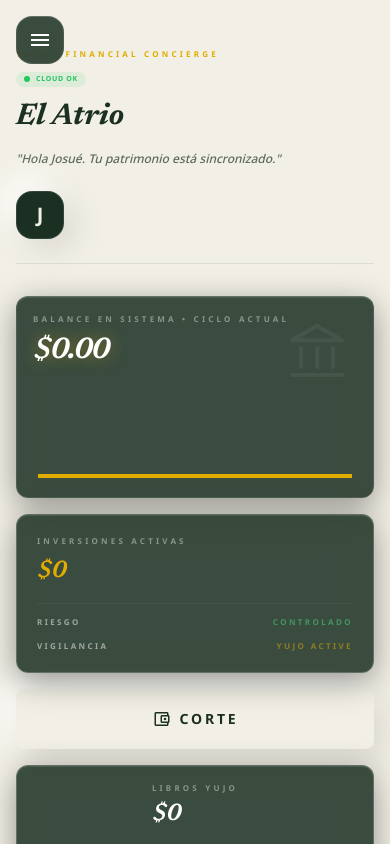
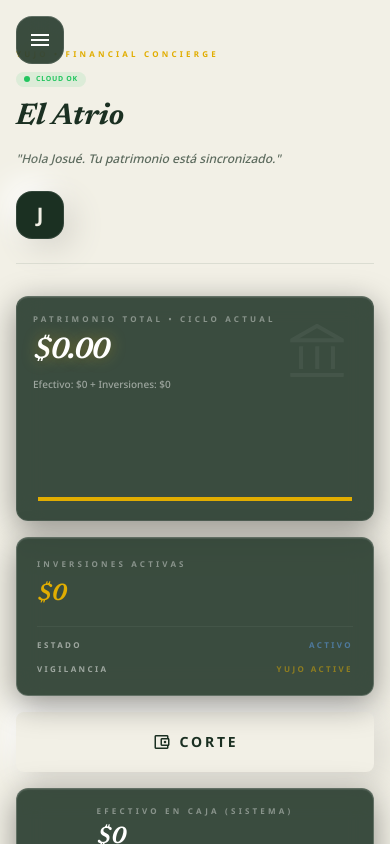
Before and after one commit to josue04mendez04-max/YuJoFintech, a React (Vite) app: page / in a window 390 px wide. Shown: the top 844 px of the page. Built offline with nearby package versions, Linux system fonts and the light colour scheme; no server answers; the database is empty.

Commit message:
Fix investment balance calculation to show total equity correctly
Co-authored-by: josue04mendez04-max <221754559+josue04mendez04-max@users.noreply.github.com>

```diff
--- a/App.tsx
+++ b/App.tsx
@@ -112,15 +112,18 @@ const App: React.FC = () => {
   };
 
   const handleReturnInvestment = async (m: Movement) => {
-    const amountStr = prompt(`Retorno de inversión: ${m.description}\nJosué, ingresa el monto total recibido:`, m.amount.toString());
+    const amountStr = prompt(`Retorno de inversión: ${m.description}\nMonto original: $${m.amount.toLocaleString()}\n\nIngresa el monto total recibido (incluyendo ganancia):`, m.amount.toString());
     if (amountStr && !isNaN(parseFloat(amountStr))) {
-      const amount = parseFloat(amountStr);
+      const montoRetorno = parseFloat(amountStr);
+      const ganancia = montoRetorno - m.amount;
+
+      // Crear movimiento de retorno del capital
       const returnMovement: Movement = {
         id: `RET-${Math.random().toString(36).substr(2, 5).toUpperCase()}`,
         type: MovementType.INGRESO,
         category: 'Inversión Retornada',
-        amount: amount,
-        description: `RETORNO: ${m.description}`,
+        amount: montoRetorno,
+        description: `RETORNO: ${m.description} (Capital: $${m.amount.toLocaleString()}, Ganancia: $${ganancia.toLocaleString()})`,
         responsible: "Sistema / Retorno",
         authorization: 'Josué M.',
         date: new Date().toISOString().split('T')[0],
@@ -139,7 +142,13 @@ const App: React.FC = () => {
         console.error("Fallo al registrar retorno en Firebase", err);
       }
 
-      alert("Inversión retornada con éxito.");
+      if (ganancia > 0) {
+        alert(`¡Inversión retornada con éxito!\n\nCapital recuperado: $${m.amount.toLocaleString()}\nGanancia obtenida: $${ganancia.toLocaleString()}\nTotal recibido: $${montoRetorno.toLocaleString()}`);
+      } else if (ganancia < 0) {
+        alert(`Inversión retornada.\n\nCapital original: $${m.amount.toLocaleString()}\nPérdida: $${Math.abs(ganancia).toLocaleString()}\nTotal recibido: $${montoRetorno.toLocaleString()}`);
+      } else {
+        alert(`Inversión retornada sin ganancia ni pérdida.\n\nMonto: $${montoRetorno.toLocaleString()}`);
+      }
     }
   };
 
--- a/components/Dashboard.tsx
+++ b/components/Dashboard.tsx
@@ -18,19 +18,22 @@ const Dashboard: React.FC<DashboardProps> = ({ movements, inversiones, vault, on
     const ingresos = activeCycle.filter(m => m.type === MovementType.INGRESO).reduce((a, b) => a + b.amount, 0);
     const gastos = activeCycle.filter(m => m.type === MovementType.GASTO).reduce((a, b) => a + b.amount, 0);
 
-    // Inversiones CONGELADAS: dinero que salió pero volverá (status EN_CURSO en movements)
-    // IMPORTANTE: Estas se restan del balance porque ya salieron de caja
-    const inversionesCongeladas = movements
+    // Inversiones ACTIVAS: dinero que salió pero volverá (status EN_CURSO en movements)
+    const inversionesActivas = movements
       .filter(m => m.status === MovementStatus.EN_CURSO)
       .reduce((a, b) => a + b.amount, 0);
 
-    // Balance real disponible = (Ingresos - Gastos) - Inversiones Congeladas
-    // Porque las inversiones ya salieron de la caja pero vuelven después
-    const balanceDisponible = ingresos - gastos - inversionesCongeladas;
+    // EFECTIVO EN CAJA = Ingresos - Gastos - Inversiones (dinero físicamente disponible)
+    const efectivoEnCaja = ingresos - gastos - inversionesActivas;
+
+    // PATRIMONIO TOTAL = Efectivo + Inversiones Activas (el verdadero balance)
+    // Las inversiones NO son pérdidas, son activos que se recuperarán
+    const patrimonioTotal = efectivoEnCaja + inversionesActivas;
 
     return {
-      balance: balanceDisponible,  // Este es el que sale en el dashboard
-      inversionesCongeladas
+      efectivoEnCaja,          // Lo que está físicamente en la caja
+      inversionesActivas,      // Lo que está invertido (recuperable)
+      patrimonioTotal          // Total real del patrimonio (efectivo + inversiones)
     };
   }, [movements, inversiones]);
 
@@ -43,12 +46,12 @@ const Dashboard: React.FC<DashboardProps> = ({ movements, inversiones, vault, on
   }, [vault]);
 
   const chartData = [
-    { name: 'P1', val: stats.balance * 0.4 },
-    { name: 'P2', val: stats.balance * 0.7 },
-    { name: 'P3', val: stats.balance * 0.5 },
-    { name: 'P4', val: stats.balance * 0.9 },
-    { name: 'P5', val: stats.balance * 0.8 },
-    { name: 'P6', val: stats.balance * 1.0 },
+    { name: 'P1', val: stats.patrimonioTotal * 0.4 },
+    { name: 'P2', val: stats.patrimonioTotal * 0.7 },
+    { name: 'P3', val: stats.patrimonioTotal * 0.5 },
+    { name: 'P4', val: stats.patrimonioTotal * 0.9 },
+    { name: 'P5', val: stats.patrimonioTotal * 0.8 },
+    { name: 'P6', val: stats.patrimonioTotal * 1.0 },
   ];
 
   return (
@@ -59,10 +62,13 @@ const Dashboard: React.FC<DashboardProps> = ({ movements, inversiones, vault, on
           <span className="material-symbols-outlined text-[4rem] sm:text-[8rem] md:text-[12rem]">account_balance</span>
         </div>
         <div className="relative z-10">
-          <p className="text-white/40 font-bold uppercase tracking-[0.4em] text-[8px] sm:text-[9px] md:text-[10px] mb-2 sm:mb-4">Balance en Sistema • Ciclo Actual</p>
+          <p className="text-white/40 font-bold uppercase tracking-[0.4em] text-[8px] sm:text-[9px] md:text-[10px] mb-2 sm:mb-4">Patrimonio Total • Ciclo Actual</p>
           <h3 className="text-3xl sm:text-5xl md:text-8xl font-serif font-bold italic tracking-tighter mustard-glow">
-            ${stats.balance.toLocaleString(undefined, { minimumFractionDigits: 2 })}
+            ${stats.patrimonioTotal.toLocaleString(undefined, { minimumFractionDigits: 2 })}
           </h3>
+          <p className="text-white/50 text-[10px] sm:text-xs mt-2 sm:mt-4 font-medium">
+            Efectivo: ${stats.efectivoEnCaja.toLocaleString()} + Inversiones: ${stats.inversionesActivas.toLocaleString()}
+          </p>
         </div>
         <div className="mt-4 sm:mt-8 md:mt-12 h-24 sm:h-32 md:h-44 w-full relative z-10">
           <ResponsiveContainer width="100%" height="100%">
@@ -83,11 +89,11 @@ const Dashboard: React.FC<DashboardProps> = ({ movements, inversiones, vault, on
       <div className="flex flex-col gap-4 sm:gap-6 md:gap-8">
         <div className="glass rounded-xl sm:rounded-2xl md:rounded-[32px] p-5 sm:p-8 md:p-10 text-white shadow-glass-panel flex-1 border-t border-white/20">
           <p className="text-white/40 font-bold uppercase tracking-[0.4em] text-[8px] sm:text-[9px] md:text-[10px] mb-2 sm:mb-3">Inversiones Activas</p>
-          <h3 className="text-2xl sm:text-3xl md:text-5xl font-serif font-bold italic mb-4 sm:mb-8 text-mustard tracking-tight">${stats.inversionesCongeladas.toLocaleString()}</h3>
+          <h3 className="text-2xl sm:text-3xl md:text-5xl font-serif font-bold italic mb-4 sm:mb-8 text-mustard tracking-tight">${stats.inversionesActivas.toLocaleString()}</h3>
           <div className="space-y-3 sm:space-y-5 pt-3 sm:pt-6 border-t border-white/10 text-[8px] sm:text-[10px] uppercase tracking-[0.3em] font-bold opacity-50">
              <div className="flex justify-between items-center">
-                <span>Riesgo</span>
-                <span className="text-green-400">Controlado</span>
+                <span>Estado</span>
+                <span className="text-blue-400">Activo</span>
              </div>
              <div className="flex justify-between items-center">
                 <span>Vigilancia</span>
@@ -110,8 +116,8 @@ const Dashboard: React.FC<DashboardProps> = ({ movements, inversiones, vault, on
       <div className="lg:col-span-3 glass rounded-xl sm:rounded-2xl md:rounded-[32px] p-4 sm:p-8 md:p-10 flex flex-col md:flex-row items-center justify-between gap-4 sm:gap-8 md:gap-12 border-t border-white/20 shadow-glass-panel">
         <div className="flex flex-col sm:flex-row items-center gap-4 sm:gap-16 w-full md:w-auto">
            <div>
-              <p className="text-white/40 text-[8px] sm:text-[10px] uppercase font-bold tracking-[0.4em] mb-1 sm:mb-2">Libros YuJo</p>
-              <p className="text-white text-2xl sm:text-3xl md:text-4xl font-serif italic font-bold tracking-tight">${stats.balance.toLocaleString()}</p>
+              <p className="text-white/40 text-[8px] sm:text-[10px] uppercase font-bold tracking-[0.4em] mb-1 sm:mb-2">Efectivo en Caja (Sistema)</p>
+              <p className="text-white text-2xl sm:text-3xl md:text-4xl font-serif italic font-bold tracking-tight">${stats.efectivoEnCaja.toLocaleString()}</p>
            </div>
            <div className="h-12 sm:h-16 w-px bg-white/10 hidden sm:block"></div>
            <div>
@@ -128,7 +134,7 @@ const Dashboard: React.FC<DashboardProps> = ({ movements, inversiones, vault, on
             Sellar Bóveda
           </button>
 
-          {Math.abs(stats.balance - physicalTotal) < 0.01 ? (
+          {Math.abs(stats.efectivoEnCaja - physicalTotal) < 0.01 ? (
              <div className="bg-mustard/20 text-mustard px-4 sm:px-10 py-3 sm:py-5 rounded-lg sm:rounded-2xl flex items-center gap-2 sm:gap-3 font-bold border border-mustard/30 uppercase text-[8px] sm:text-[10px] tracking-[0.3em] shadow-lg shadow-mustard/10">
                 <span className="material-symbols-outlined text-sm sm:text-lg">verified</span>
                 <span className="hidden sm:inline">Cuadre Perfecto</span>
--- a/types.ts
+++ b/types.ts
@@ -41,6 +41,10 @@ export interface Inversion {
   status: InversionStatus;
   notas?: string;
   timestamp?: string;
+  // Campos para retorno de inversión
+  montoRetorno?: number; // Monto total devuelto
+  ganancia?: number; // Ganancia calculada (montoRetorno - monto inicial)
+  fechaRetorno?: string; // Fecha en que se completó el retorno
 }
 
 export interface VaultCount {
```
